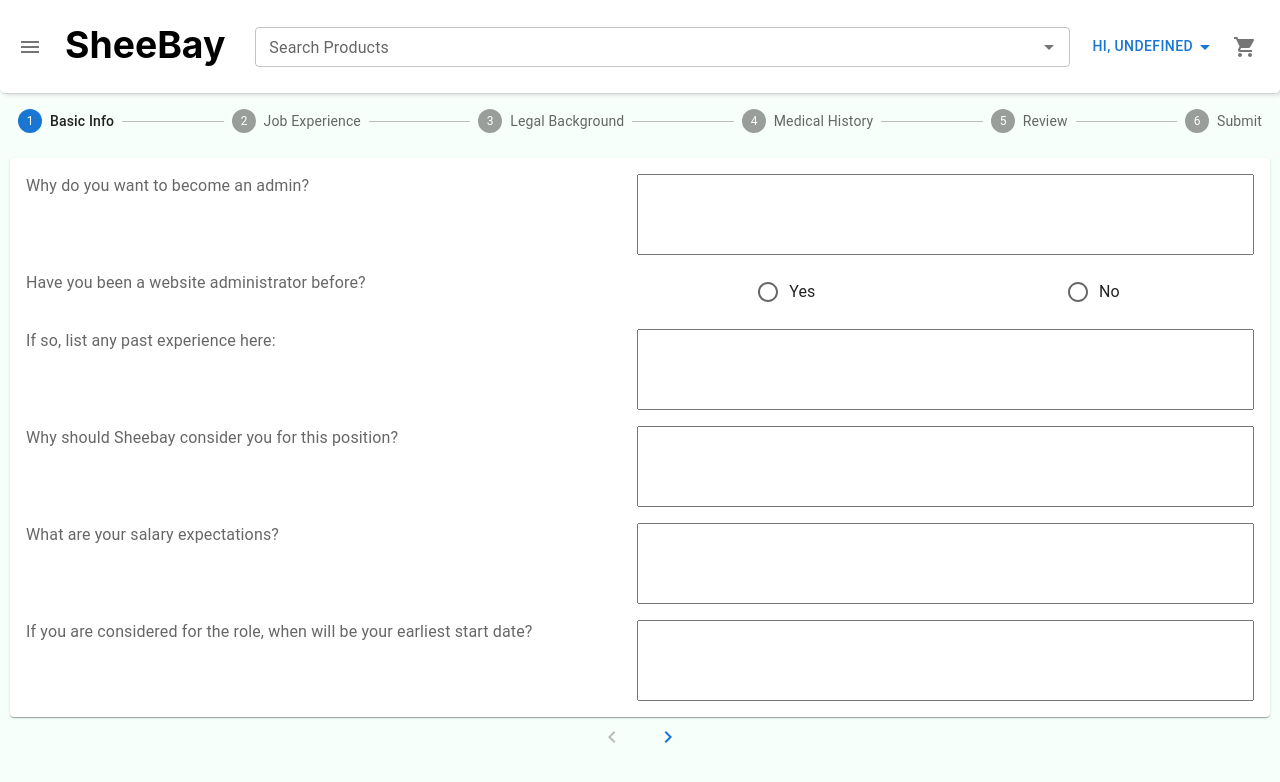
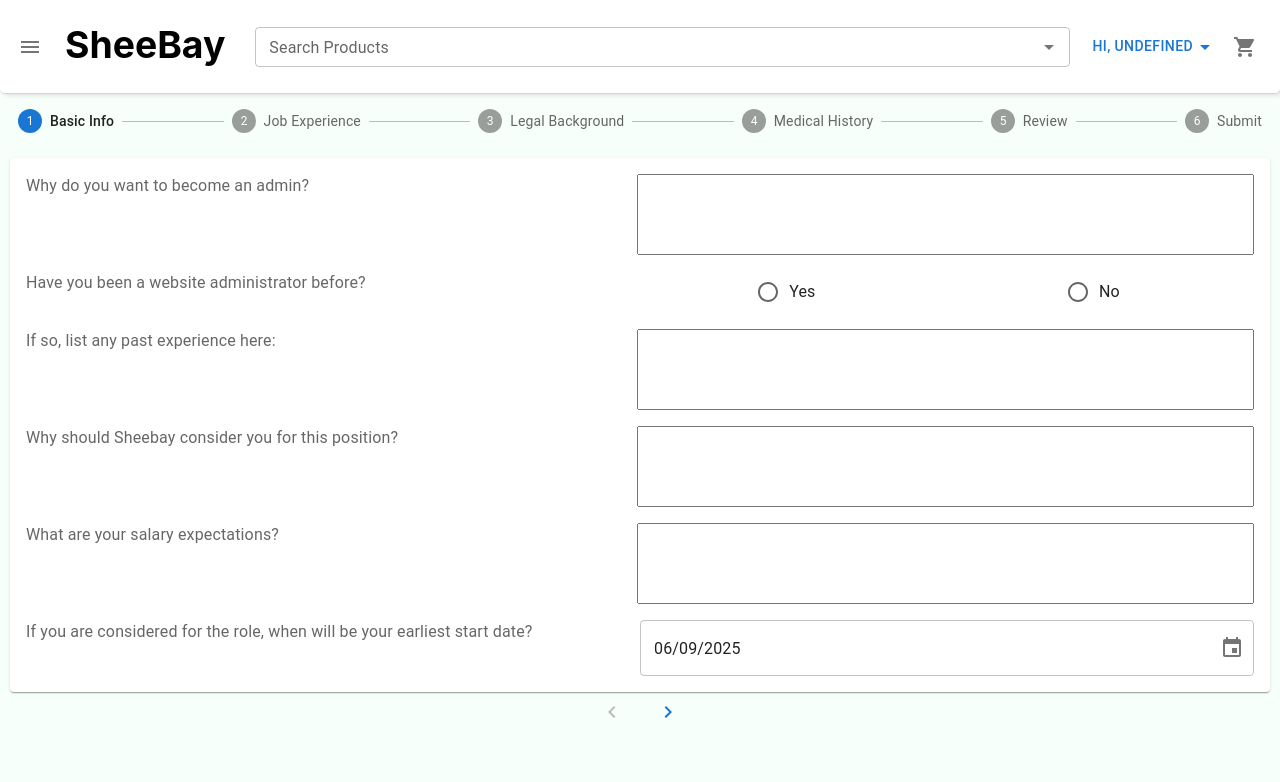
Before and after one commit to dommie123/Sheelas_Site, a React (Create React App) app in the folder frontend/: page /admin-application in a window 1280 px wide. Shown: the top 782 px of the page. Built offline with nearby package versions, Linux system fonts and the light colour scheme; sample sign-in values are in the browser's storage.

Commit message:
Added date picker screening component

```diff
--- a/frontend/package.json
+++ b/frontend/package.json
@@ -7,11 +7,13 @@
     "@emotion/styled": "^11.10.6",
     "@mui/icons-material": "^5.14.3",
     "@mui/material": "^5.11.16",
+    "@mui/x-date-pickers": "^5.0.0",
     "@reduxjs/toolkit": "^1.9.3",
     "@testing-library/jest-dom": "^5.16.5",
     "@testing-library/react": "^13.4.0",
     "@testing-library/user-event": "^13.5.0",
     "axios": "^1.3.4",
+    "moment": "^2.30.1",
     "react": "^18.2.0",
     "react-dom": "^18.2.0",
     "react-redux": "^8.0.5",
--- /dev/null
+++ b/frontend/src/components/feature/admin-app-page/screening-page/inputs/date-picker/date-picker.css
@@ -0,0 +1,10 @@
+.screening-date-picker-control {
+    display: flex !important;
+    flex-direction: row !important;
+    justify-content: space-between;
+    margin: 1em !important;
+}
+
+.screening-date-picker {
+    flex: 1;
+}
--- /dev/null
+++ b/frontend/src/components/feature/admin-app-page/screening-page/inputs/date-picker/date-picker.js
@@ -0,0 +1,33 @@
+import React, { useState } from 'react';
+import moment from 'moment';
+
+import { DesktopDatePicker as DatePicker, LocalizationProvider } from '@mui/x-date-pickers';
+import { AdapterMoment } from '@mui/x-date-pickers/AdapterMoment';
+import { FormControl, FormLabel, TextField } from '@mui/material';
+
+import '../inputs.css';
+import './date-picker.css';
+
+export default function ScreeningDatePicker({ className, label, handleChange }) {
+    const [value, setValue] = useState(moment());
+
+    const defaultHandleChange = (newValue) => {
+        setValue(newValue);
+        handleChange(newValue);
+    }
+
+    return (
+        <LocalizationProvider dateAdapter={AdapterMoment}>
+            <FormControl className={`${className} screening-date-picker-control`}>
+                <FormLabel className={`screening-label ${className}-label`}>{label}</FormLabel>
+                <DatePicker
+                    className={`${className}-date-picker screening-date-picker`}
+                    inputFormat='MM/DD/yyyy'
+                    onChange={defaultHandleChange}
+                    renderInput={(params) => <TextField {...params} />}
+                    value={value}
+                />
+            </FormControl>
+        </LocalizationProvider>
+    )
+}
--- a/frontend/src/components/feature/admin-app-page/screening-page/inputs/index.js
+++ b/frontend/src/components/feature/admin-app-page/screening-page/inputs/index.js
@@ -1,2 +1,3 @@
 export { default as ScreeningTextArea } from './text-area/text-area';
 export { default as ScreeningRadioGroup } from './radio-group/radio-group';
+export { default as ScreeningDatePicker } from './date-picker/date-picker';
--- a/frontend/src/components/feature/admin-app-page/screening-page/screening-page.js
+++ b/frontend/src/components/feature/admin-app-page/screening-page/screening-page.js
@@ -1,9 +1,11 @@
 import React, { useState } from 'react';
+import moment from 'moment';
+
 import { Navigate } from 'react-router-dom';
 
 import { Card } from '@mui/material';
 
-import { ScreeningTextArea, ScreeningRadioGroup } from './inputs';
+import { ScreeningTextArea, ScreeningRadioGroup, ScreeningDatePicker } from './inputs';
 
 import AdminAppTOS from '../tos-agreement/tos-agreement';
 
@@ -17,7 +19,7 @@ const ScreeningPage = ({ activeStep }) => {
             pastExperience: "",
             whatCanYouOffer: "",
             salaryExpectations: 0.0,
-            expectedStartDate: ""
+            expectedStartDate: moment().format("MM/DD/yyyy")
         }
     }
 
@@ -54,10 +56,10 @@ const ScreeningPage = ({ activeStep }) => {
                             label='What are your salary expectations?'
                             handleChange={event => setBasicInfo({...basicInfo, salaryExpectations: event.target.value})}
                         />
-                        <ScreeningTextArea
+                        <ScreeningDatePicker
                             className='expected-start-date-control'
                             label='If you are considered for the role, when will be your earliest start date?'
-                            handleChange={event => setBasicInfo({...basicInfo, expectedStartDate: event.target.value})}
+                            handleChange={(newValue) => setBasicInfo({...basicInfo, expectedStartDate: newValue})}
                         />
                     </Card>
                 );
```
Also changed, not shown: 1 other file (tests, documents, lock files or other folders).
